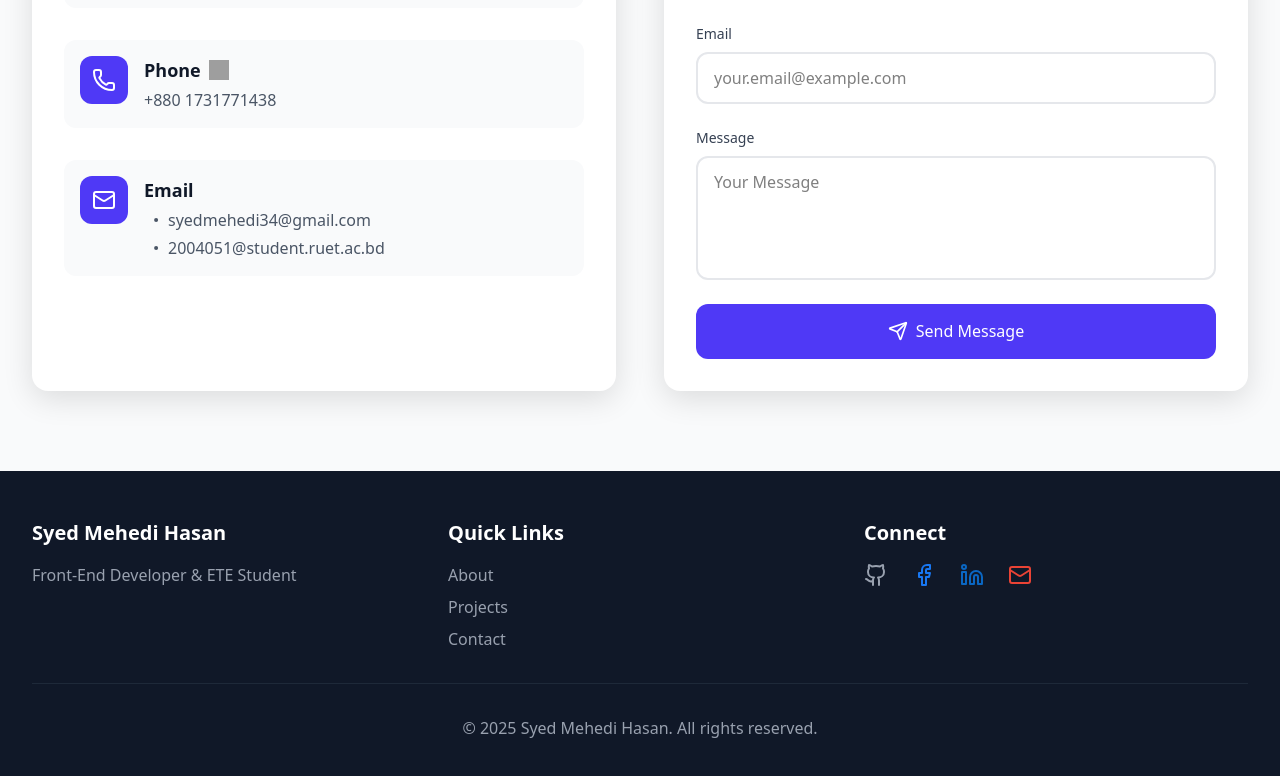
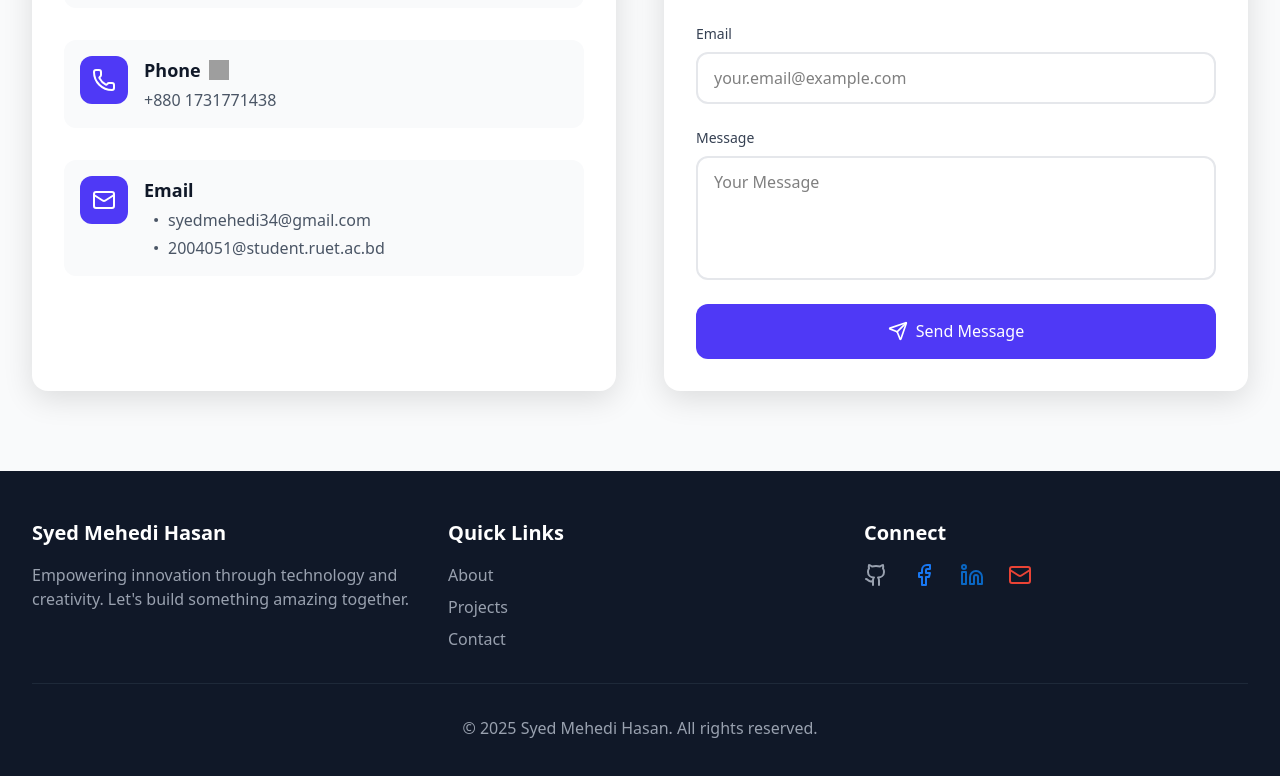
Before and after one commit to syedmehedi34/portfolio, a React (Vite) app: page / in a window 1280 px wide. Shown: the part 3602-4378 px from the top of the page. Built offline with nearby package versions, Linux system fonts and the light colour scheme; grey boxes are pictures that could not be loaded.

Commit message:
footer changed

```diff
--- a/src/components/Footer.jsx
+++ b/src/components/Footer.jsx
@@ -7,7 +7,10 @@ const Footer = () => {
         <div className="grid grid-cols-1 md:grid-cols-3 gap-8">
           <div>
             <h3 className="text-xl font-bold mb-4">Syed Mehedi Hasan</h3>
-            <p className="text-gray-400">Front-End Developer & ETE Student</p>
+            <p className="text-gray-400">
+              Empowering innovation through technology and creativity. Let's
+              build something amazing together.
+            </p>
           </div>
           <div>
             <h3 className="text-xl font-bold mb-4">Quick Links</h3>
```
